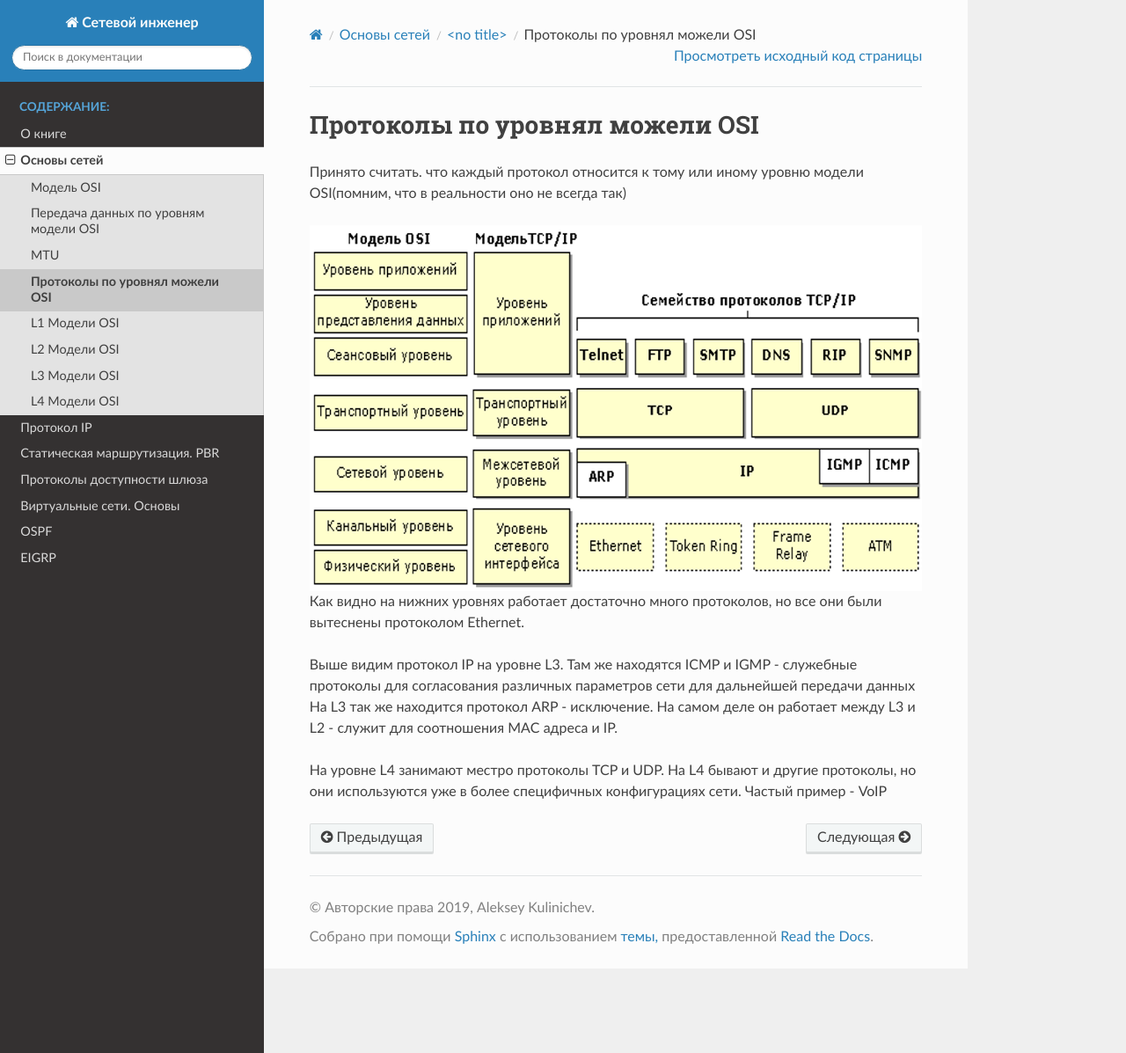
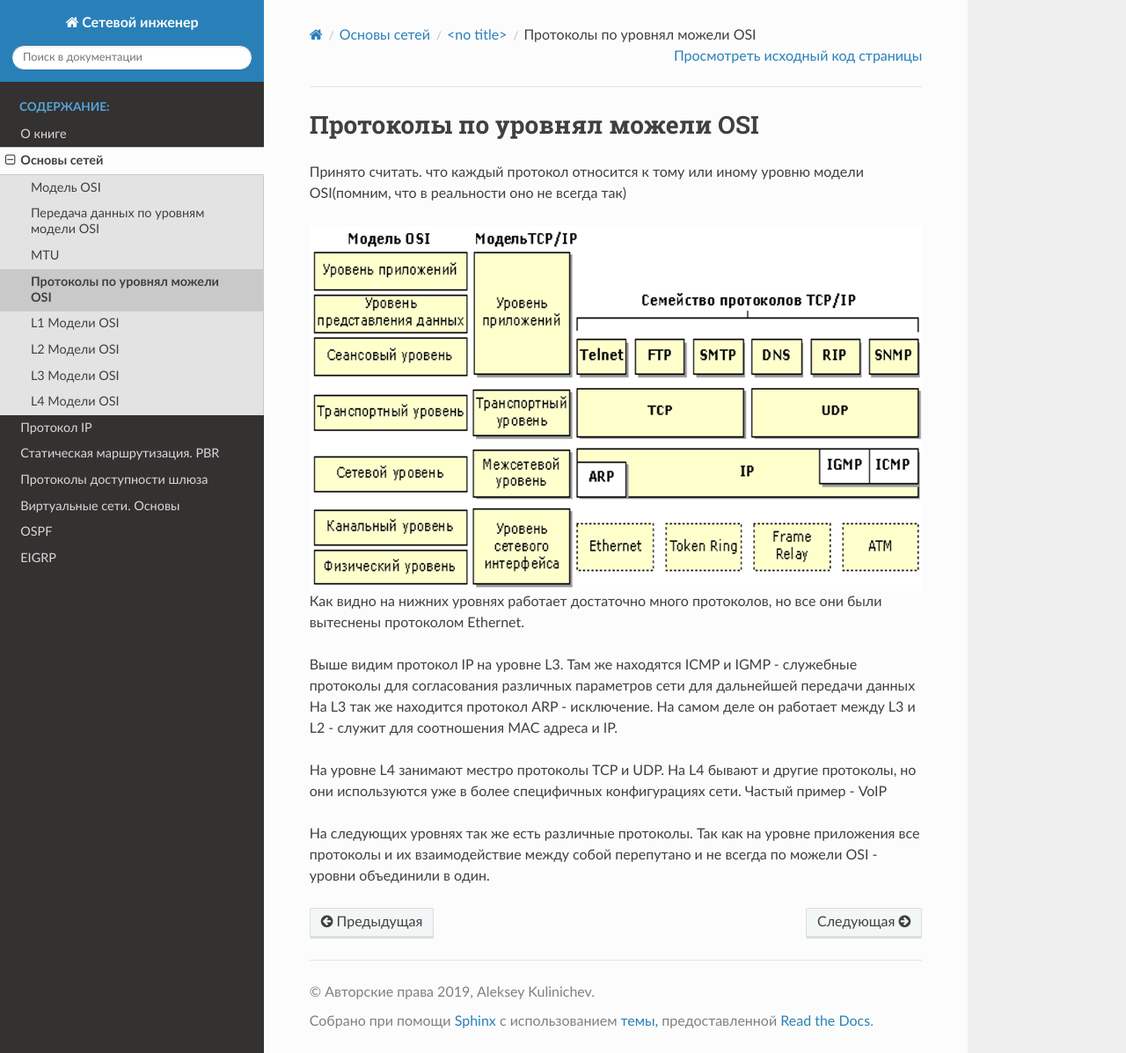
Before and after one commit to Santa42/netadm, a Sphinx documentation site: the page built from docs/source/book/01_intro/protocols.rst, in a window 1280 px wide and 1197 px high. Shown: the whole window at 88% size. Built offline with Sphinx 7.4.7 and the Read the Docs theme 2.0.0, drawn with Linux system fonts in a browser that asks for light colours; pages that are not in the unit, such as notebooks, are missing from menus.

Commit message:
add html

```diff
--- a/docs/source/book/01_intro/protocols.rst
+++ b/docs/source/book/01_intro/protocols.rst
@@ -13,3 +13,5 @@
 На L3 так же находится протокол ARP - исключение. На самом деле он работает между L3 и L2 - служит для соотношения MAC адреса и IP.
 
 На уровне L4 занимают местро протоколы TCP и UDP. На L4 бывают и другие протоколы, но они используются уже в более специфичных конфигурациях сети. Частый пример - VoIP
+
+На следующих уровнях так же есть различные протоколы. Так как на уровне приложения все протоколы и их взаимодействие между собой перепутано и не всегда по можели OSI - уровни объединили в один.
```
